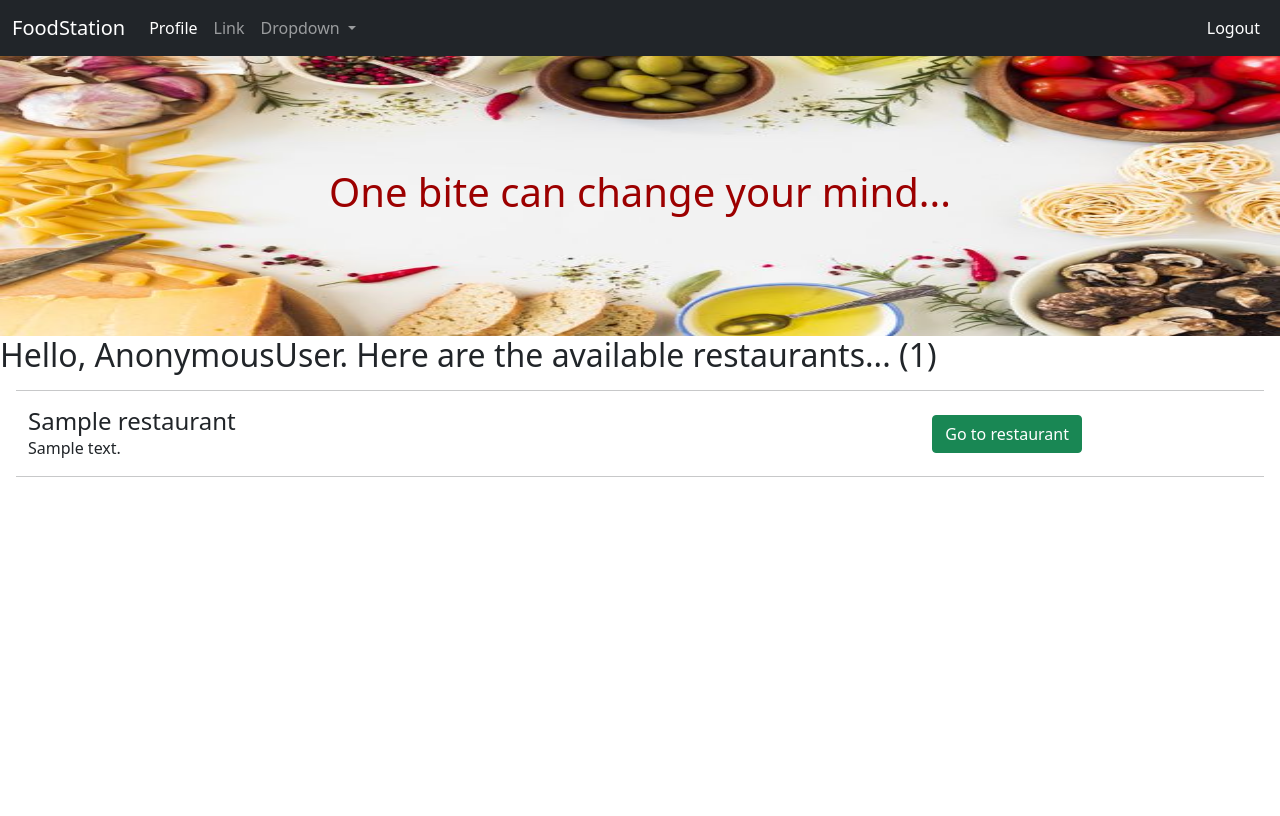
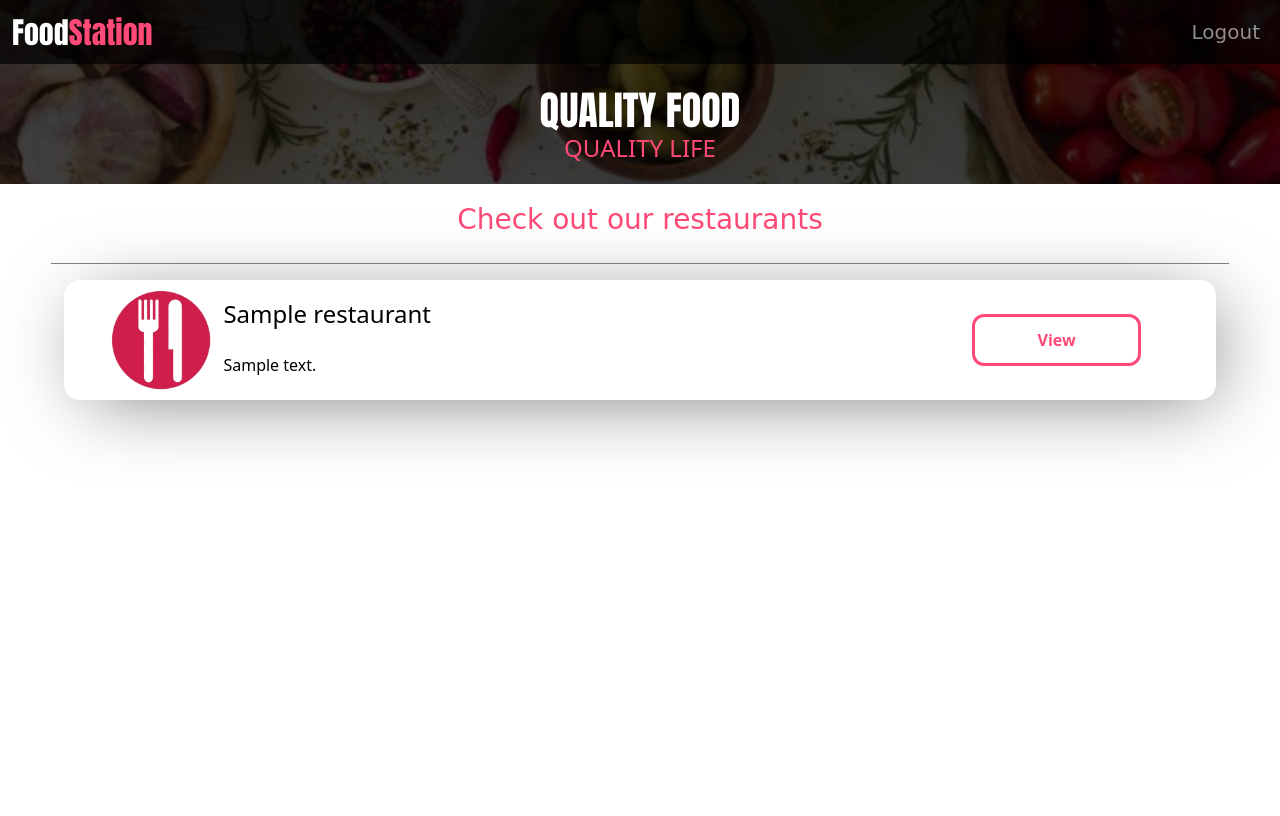
Before and after one commit to ZodX/food_ordering_app, a Django app: template app/authentication/templates/authentication/index.html in a window 1280 px wide. After the commit the page ends 447 px from the top, so only its background shows below. Run offline with Django 3.2, Linux system fonts and the light colour scheme; the template is opened without the code that fills it: values that come from a table or form of the project are taken from there, others are empty; tables that the repository leaves empty hold one stand-in row (values such as "Sample post").

Commit message:
Base design for index.html

```diff
--- a/app/authentication/templates/accounts/navbar.html
+++ b/app/authentication/templates/accounts/navbar.html
@@ -1,46 +1,38 @@
-<nav class="navbar navbar-expand-lg navbar-dark bg-dark">
+<nav class="navbar navbar-expand-lg navbar-dark">
     <div class="container-fluid">
-        <a class="navbar-brand" href="/home/">FoodStation</a>
+        <a class="navbar-brand my-flex navTitle" href="/home/">Food<div class="colored">Station</div></a>
         <button class="navbar-toggler" type="button" data-bs-toggle="collapse"
             data-bs-target="#navbarSupportedContent" aria-controls="navbarSupportedContent" aria-expanded="false"
             aria-label="Toggle navigation">
             <span class="navbar-toggler-icon"></span>
         </button>
         <div class="collapse navbar-collapse" id="navbarSupportedContent">
-            <ul class="navbar-nav me-auto mb-2 mb-lg-0">
-                <li class="nav-item">
-                    <a class="nav-link active" aria-current="page" href="{% url 'user' %}">Profile</a>
-                </li>
-                <li class="nav-item">
-                    <a class="nav-link" href="#">Link</a>
-                </li>
-                <li class="nav-item dropdown">
-                    <a class="nav-link dropdown-toggle" href="#" id="navbarDropdown" role="button"
-                        data-bs-toggle="dropdown" aria-expanded="false">
-                        Dropdown
-                    </a>
-                    <ul class="dropdown-menu" aria-labelledby="navbarDropdown">
-                        <li><a class="dropdown-item" href="#">Action</a></li>
-                        <li><a class="dropdown-item" href="#">Another action</a></li>
+            <ul class="navbar-nav mb-2 mb-lg-0">
+                {% if user_group == 'customer' %}
+                    <li>
+                        <a class="nav-link link" href="{% url 'order_placed' %}">My Orders</a>
+                    </li>
+                    <li>
+                        <a class="nav-link link" href="{% url 'cart' %}">Cart</a>
+                    </li>
+                {% endif %}
+                {% if user_group == 'restaurant' %}
+                    {% if users_restaurant != None %}
                         <li>
-                            <hr class="dropdown-divider">
+                            <a class="nav-link link" href="{% url 'restaurant' users_restaurant.id %}">My Restaurant</a>
                         </li>
-                        <li><a class="dropdown-item" href="#">Something else here</a></li>
-                    </ul>
+                    {% else %}
+                        <li>
+                            <a class="nav-link link" href="{% url 'restaurant_detail' request.user.id %}">Create Restaurant</a>
+                        </li>
+                    {% endif %}
+                {% endif %}
+                <li>
+                    <a class="nav-link link logout" href="{% url 'logout' %}" tabindex="-1" aria-disabled="true">Logout</a>
                 </li>
             </ul>
-            {% if user_group == 'customer' %}
-                <a class="cartLink" href="{% url 'order_placed' %}">My Orders</a>
-                <a class="cartLink" href="{% url 'cart' %}">Cart</a>
-            {% endif %}
-            {% if user_group == 'restaurant' %}
-                {% if users_restaurant != None %}
-                    <a class="cartLink" href="{% url 'restaurant' users_restaurant.id %}">My Restaurant</a>
-                {% else %}
-                    <a class="cartLink" href="{% url 'restaurant_detail' request.user.id %}">Create Restaurant</a>
-                {% endif %}
-            {% endif %}
-            <a class="logout" href="{% url 'logout' %}" tabindex="-1" aria-disabled="true">Logout</a>
+
+
         </div>
     </div>
 </nav>
--- a/app/authentication/templates/authentication/index.html
+++ b/app/authentication/templates/authentication/index.html
@@ -3,29 +3,34 @@
 {% block content %}
 
 <link rel="stylesheet" href="{% static '/css/index.css' %}">
-<div class="bodyContainer">
-    <div class="imgContainer my-flex">
-        <h1>One bite can change your mind...</h1>
+<div id="bodyContainer">
+    <div id="slogenContainer" class="my-flex">
+        <div id="slogenSubContainer">
+            <h1>QUALITY FOOD</h1>
+            <h4>QUALITY LIFE</h4>
         </div>
-    <h2>Hello, {{ request.user }}. Here are the available restaurants... ({{restaurants.count}})</h2>
-    <hr>
-    <div class="listContainer">
+    </div>
+    <div id="contentContainer">
+        <div id="subtitleContainer" class="my-flex">
+            <h3>Check out our restaurants</h3>
+        </div>
+        <div id="listContainer">
             {% for restaurant in restaurants %}
-            <div class="row">
-                <div class="restaurantContainer">
-                    <div class="informationContainer">
+                <div class="row my-flex">
+                    <div class="restaurantContainer my-flex">
+                        <div class="restaurantPictogramContainer"></div>
+                        <div class="restaurantContentContainer">
                             <h4>{{ restaurant.name }}</h4>
                             <p>{{ restaurant.address }}</p>
                         </div>
                         <div class="buttonContainer my-flex">
-                        <a class="btn btn-success" href="{% url 'restaurant' restaurant.id %}">Go to restaurant</a>
+                            <a class="btn my-flex" href="{% url 'restaurant' restaurant.id %}"><b>View</b></a>
                         </div>
                     </div>
                 </div>
-            <hr>
             {% endfor %}
         </div>
-
+    </div>
 </div>
 
 {% endblock %}
--- a/app/authentication/views.py
+++ b/app/authentication/views.py
@@ -86,6 +86,7 @@ def homePage(request):
             users_restaurant = None
     else:
         users_restaurant = None
+
     context = {
         'restaurants': restaurants,
         'user_group': user_group,
--- a/app/static/css/index.css
+++ b/app/static/css/index.css
@@ -1,5 +1,34 @@
+:root {
+    --var-colorPrimary: rgb(255, 73, 118);
+    --var-colorSecondary: rgb(255, 117, 117);
+}
+
 ::-webkit-scrollbar {
     display: none;
+}
+
+html, body {
+    margin: 0;
+    padding: 0;
+}
+
+body {
+    background: linear-gradient( rgba(0, 0, 0, 0.75), rgba(0, 0, 0, 0.75) ), url("../images/food_bg.jpg");
+    background-size: 100% 100%;
+}
+
+#bodyContainer {
+    width: 100vw;
+    height: 92vh;
+    overflow: scroll;
+    -ms-overflow-style: none;
+    scrollbar-width: none;
+}
+
+@media only screen and (min-width: 992px) {
+    #bodyContainer {
+        height: 92vh;
+    }
 }
 
 .my-flex {
@@ -8,47 +37,133 @@
     align-items: center;
 }
 
-.bodyContainer {
+#slogenContainer {
+    height: 15vh;
     width: 100vw;
-    height: 95vh;
-    overflow: scroll;
-    -ms-overflow-style: none;
-    scrollbar-width: none;
 }
 
-.imgContainer {
+#slogenSubContainer h4 {
+    color: var(--var-colorPrimary);
+    text-align: center;
+}
+
+h1 {
+    color: white;
+    margin: 0;
+    padding: 0;
+    font-family: Impact, Haettenschweiler, 'Arial Narrow Bold', sans-serif;
+}
+
+#contentContainer {
+    height: 77vh;
     width: 100vw;
-    height: 35vh;
-    background-image: url("../images/food_bg.jpg");
-    background-size: 100% 100%;
-    color: rgb(156, 0, 0);
+    background: white;
+    overflow: scroll;
+}
+
+#subtitleContainer {
+    height: 10vh;
+    border-bottom: 1px solid grey;
+    margin: 0 4vw 0 4vw;
+    font-family: "Comic Sans MS", "Comic Sans", cursive;
+}
+
+#subtitleContainer h3 {
+    color: var(--var-colorPrimary);
+}
+
+
+#listContainer {
+    height: 67vh;
+    width: 100vw;
 }
 
 .row {
     margin: 0;
-    padding: 0;
-    padding-left: 1em;
-    padding-right: 1em;
-}
-
-.row p, .row h4 {
-    padding: 0;
-    margin: 0;
+    padding: 2vh 0 0 0;
 }
 
 .restaurantContainer {
-    display: flex;
+    width: 90vw;
+    height: 15vh;
+    border-radius: 1em;
+    -webkit-box-shadow: 10px 10px 80px -16px rgba(107,107,107,1);
+    -moz-box-shadow: 10px 10px 80px -16px rgba(107,107,107,1);
+    box-shadow: 10px 10px 80px -16px rgba(107,107,107,1);
+    background: white;
 }
 
-.informationContainer {
-    width: 60%;
+.restaurantPictogramContainer {
+    position: relative;
+    width: 0;
+    height: 100px;
+    padding-left: 100px;
+    background: url("../images/food_pictogram.png");
+    background-size: contain;
+}
+
+.restaurantContentContainer {
+    height: 100%;
+    width: 65%;
+    color: black;
+    text-decoration: none;
+}
+
+.restaurantContentContainer * {
+    padding-left: 1vw;
+}
+
+.restaurantContentContainer h4 {
+    margin-top: 2.5vh;
+}
+
+.restaurantContentContainer p {
+    margin-top: 3vh;
+}
+
+h4, p {
+    margin: 0;
+    padding: 0;
 }
 
 .buttonContainer {
-    width: 40%;
+    height: 100%;
+    width: 20%;
 }
 
-hr {
-    margin-left: 1em;
-    margin-right: 1em;
+.buttonContainer a {
+    border: 3px solid var(--var-colorPrimary);
+    color: var(--var-colorPrimary);
+    width: 75%;
+    height: 6.5vh;
+    border-radius: 0.75em;
+    transition: .5s;
 }
+
+.buttonContainer a:hover {
+    background-color: var(--var-colorSecondary);
+    color: white;
+}
+
+@media only screen and (max-width: 425px) {
+    .restaurantContainer {
+        justify-content: start;
+    }
+
+    .restaurantPictogramContainer {
+        height: 80px;
+        padding-left: 80px;
+    }
+
+    h4 {
+        font-size: 15px;
+    }
+
+    p {
+        font-size: 12.5px;
+    }
+
+    .buttonContainer {
+        width: 50%;
+    }
+}
--- a/app/static/css/navbar.css
+++ b/app/static/css/navbar.css
@@ -1,13 +1,48 @@
-.logout, .cartLink {
-    text-decoration: none;
-    color: white;
-    padding-right: 0.5em;
+:root {
+    --var-colorPrimary: rgb(255, 73, 118);
 }
 
-.logout:hover, .cartLink:hover {
-    color: white;
+nav.navbar {
+    background: rgba(0, 0, 0, 0.7);;
+    max-height: 100vh;
+    min-height: 8vh;
+    margin: 0;
+    padding: 0;
 }
 
-.cartLink {
-    padding-right: 1em;
+.navTitle {
+    font-family: Impact, Haettenschweiler, 'Arial Narrow Bold', sans-serif;
+    font-size: 30px;
 }
+
+@media only screen and (min-width: 992px) {
+    div.navbar-collapse.collapse {
+        display: flex;
+        justify-content: flex-end;
+        align-items: center;
+    }
+}
+
+div.navbar-collapse.collapse.show {
+    height: auto;
+}
+
+.my-flex {
+    display: flex;
+    justify-content: center;
+    align-items: center;
+}
+
+.colored {
+    color: var(--var-colorPrimary);
+}
+
+.nav-link {
+    padding-right: 0.5em;
+    font-family: "Comic Sans MS", "Comic Sans", cursive;
+    font-size: 20px;
+}
+
+.link {
+    color: rgb(204, 204, 204);
+}
```
Also changed, not shown: app/static/images/food_pictogram.png (added). Lines whose indentation alone changed are shown as unchanged.
